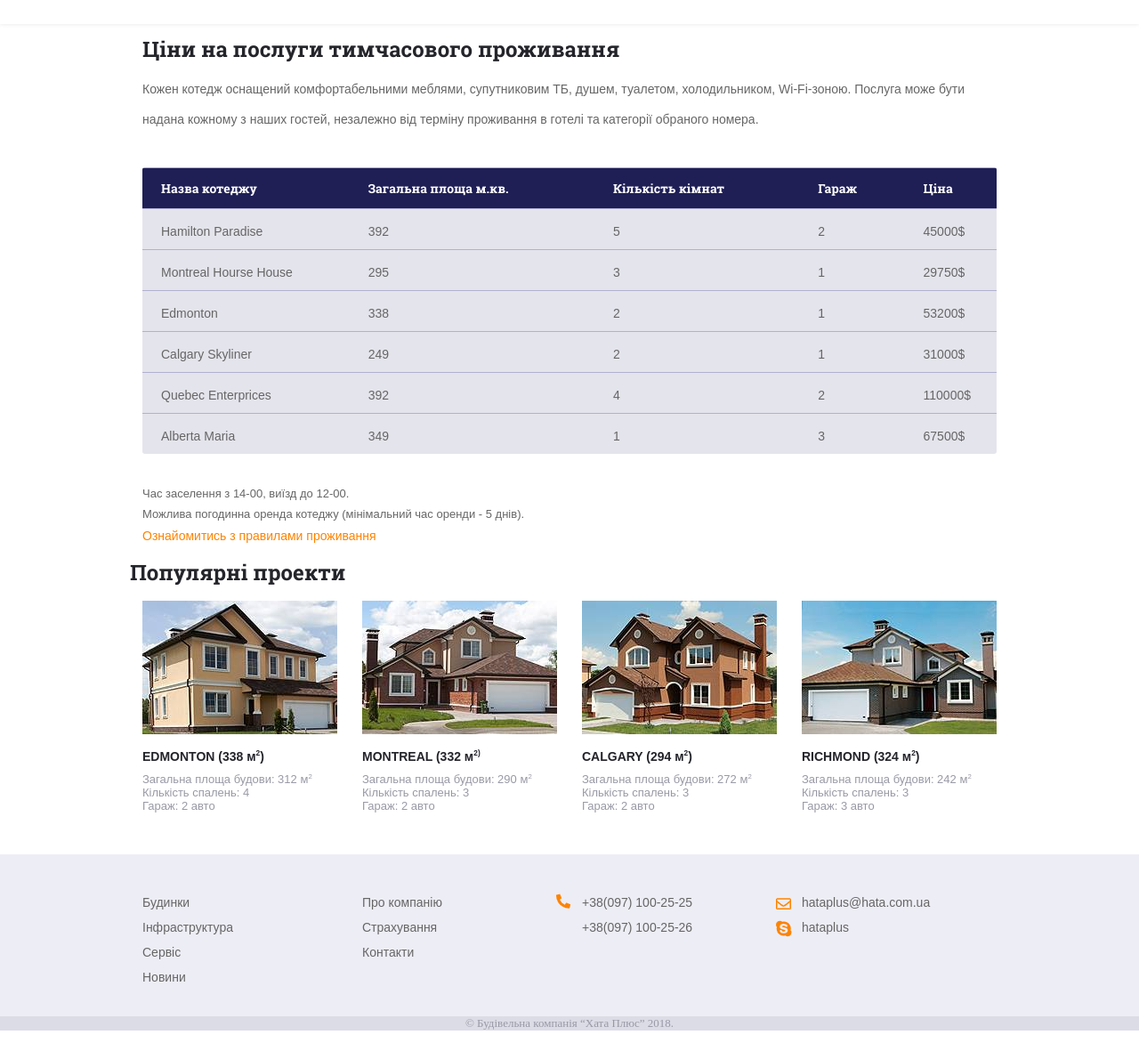
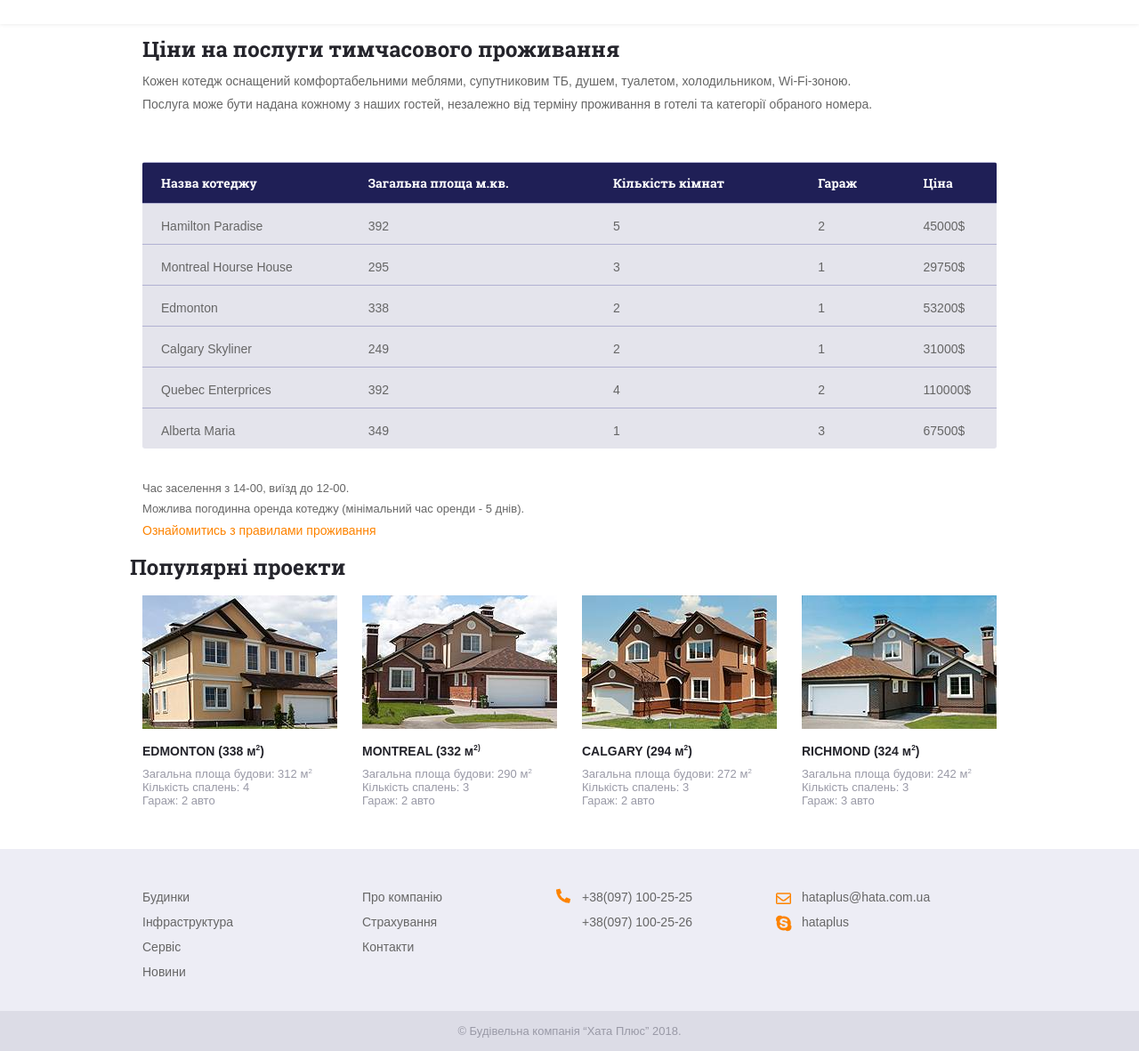
Before and after one commit to eupr/hata, a plain HTML site: page houses.html in a window 1280 px wide. Shown: the part 151-1332 px from the top of the page at 89% size. Before the commit the page ends 1309 px from the top, so only its background shows below. Drawn offline with Linux system fonts and the light colour scheme.

Commit message:
Footer fixed

```diff
--- a/houses.html
+++ b/houses.html
@@ -61,10 +61,9 @@
         <div class="txt">
           <h1>Ціни на послуги тимчасового проживання</h1>
           <p>
-            Кожен котедж оснащений комфортабельними меблями, супутниковим ТБ,
-            душем, туалетом, холодильником, Wi-Fi-зоною. Послуга може бути
-            надана кожному з наших гостей, незалежно від терміну проживання в
-            готелі та категорії обраного номера.
+            Кожен котедж оснащений комфортабельними меблями, супутниковим ТБ, душем, туалетом, холодильником, Wi-Fi-зоною.</p>
+             <p>
+               Послуга може бути надана кожному з наших гостей, незалежно від терміну проживання в готелі та категорії обраного номера.</p>
           </p>
         </div>
         <main>
--- a/style/style.css
+++ b/style/style.css
@@ -353,7 +353,7 @@ main {
 figure {
   color: #9999a6;
 }
-figcaption a{
+figcaption a {
   position: absolute;
   width: 220px;
   height: 238px;
@@ -363,7 +363,7 @@ figure p {
   margin: 0;
   font-family: Arial, sans-serif;
 }
-figure h3{
+figure h3 {
   font-family: Arial, sans-serif;
 }
 h3 {
@@ -458,7 +458,7 @@ h3 {
   font-size: 14px;
   color: #666666;
   font-family: "Arial", sans-serif;
-  line-height: 34px;
+  padding-bottom: 10px;
 }
 table {
   background-color: #e4e4ec;
@@ -575,19 +575,19 @@ h3 {
 .office {
   padding-right: 89px;
 }
-.office li{
+.office li {
   margin-bottom: 14px;
 }
-.consul p{
+.consul p {
   margin-bottom: 15px;
 }
-.code li{
+.code li {
   margin-bottom: 10px;
 }
-.code li:nth-child(3){
+.code li:nth-child(3) {
   margin-bottom: 20px;
 }
-.contacts-column h2{
+.contacts-column h2 {
   margin-bottom: 22px;
 }
 .consul {
@@ -689,8 +689,9 @@ textarea {
   background-color: #dcdce6;
   font-size: 13px;
   color: #9999a6;
-  font-family: "Arial" sans-serif;
+  font-family: "Arial", sans-serif;
   text-align: center;
   margin: 0;
   display: block;
+  padding: 15px;
 }
```
